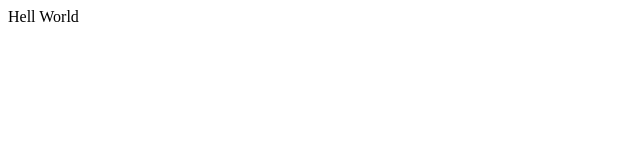
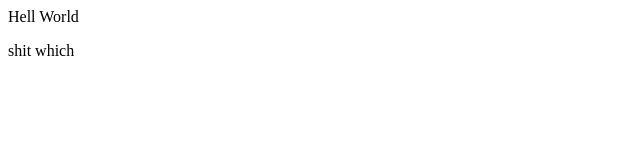
Before and after one commit to MichaelZhang888/gittest, a plain HTML site: page index.html in a window 1280 px wide. Shown: the full height of the page, 0-640 px from the left. Drawn offline with Linux system fonts and the light colour scheme.

Commit message:
add shit which

```diff
--- a/index.html
+++ b/index.html
@@ -1 +1,2 @@
 <div>Hell World</div>
+<p>shit which</p>
```
